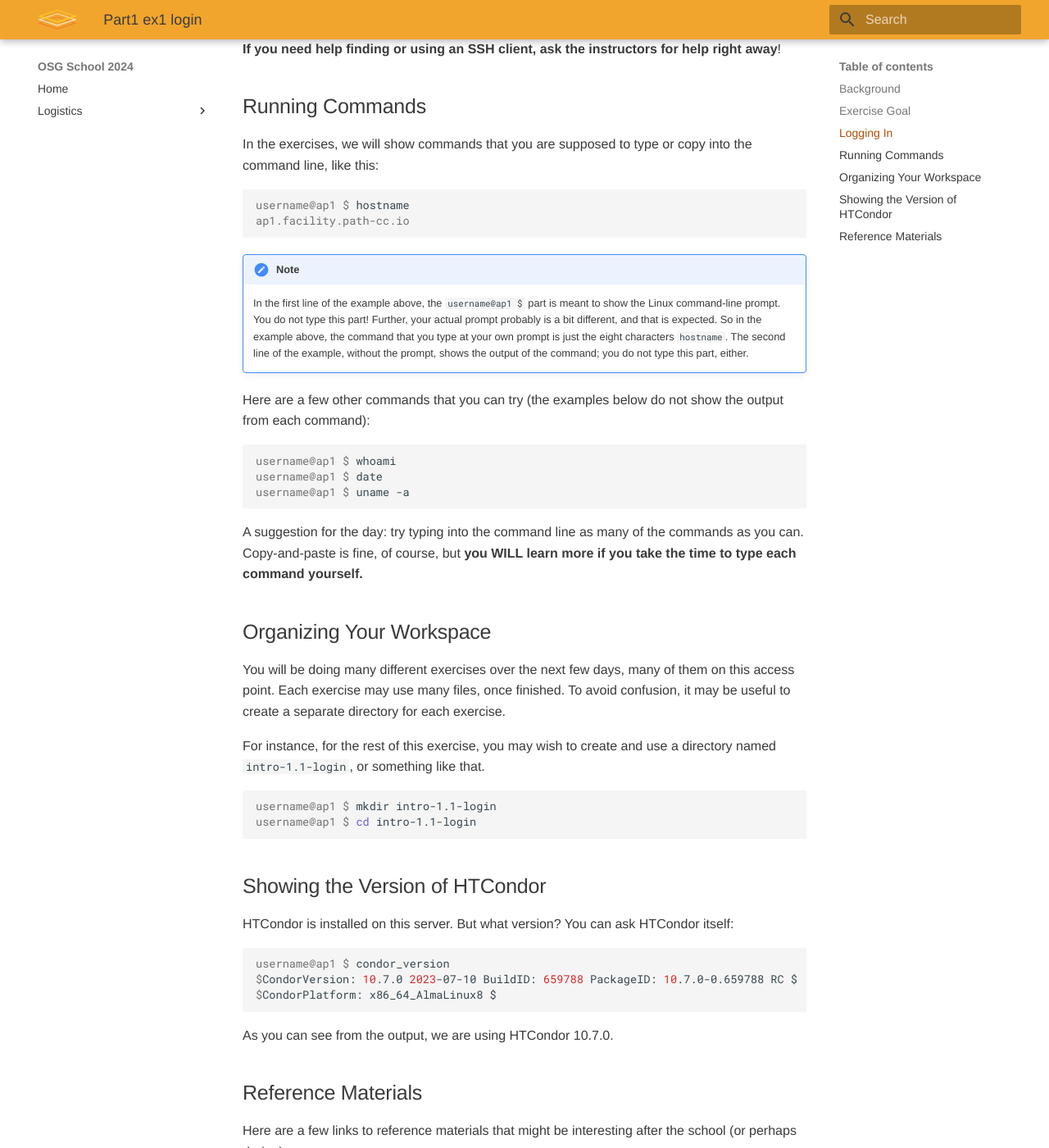
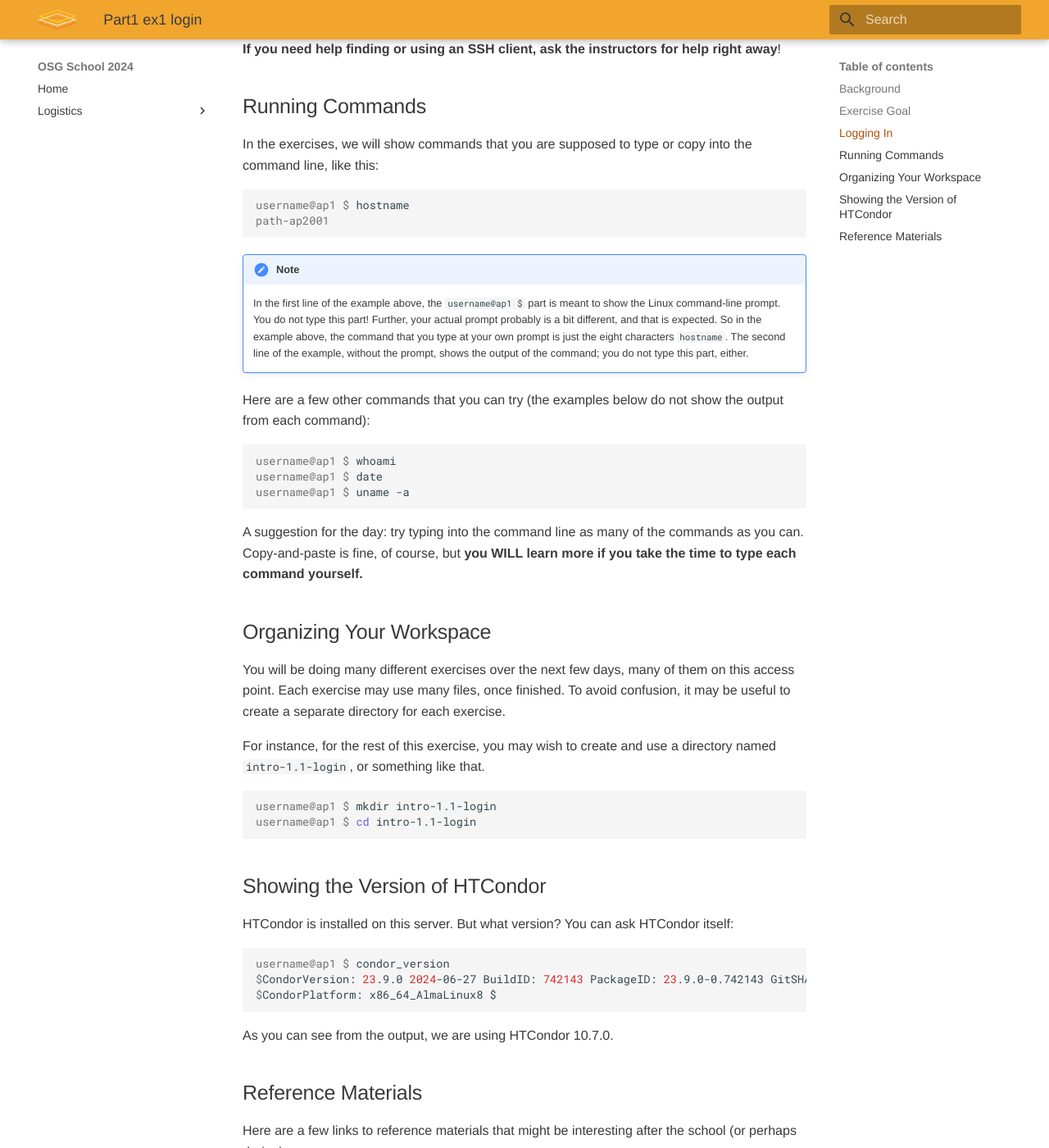
Before and after one commit to osg-htc/school-2024, an MkDocs documentation site: the page built from docs/materials/htcondor/part1-ex1-login.md, in a window 1280 px wide and 1400 px high, scrolled down 1300 px. Shown: the whole window at 82% size. Built offline with MkDocs 1.6.1 and Material for MkDocs 9.7.7, drawn with Linux system fonts in a browser that asks for light colours.

Commit message:
Update returned statements from commands

````diff
--- a/docs/materials/htcondor/part1-ex1-login.md
+++ b/docs/materials/htcondor/part1-ex1-login.md
@@ -52,7 +52,7 @@ In the exercises, we will show commands that you are supposed to type or copy in
 
 ``` console
 username@ap1 $ hostname
-ap1.facility.path-cc.io
+path-ap2001
 ```
 
 !!! note
@@ -92,7 +92,7 @@ HTCondor is installed on this server. But what version? You can ask HTCondor its
 
 ``` console
 username@ap1 $ condor_version
-$CondorVersion: 10.7.0 2023-07-10 BuildID: 659788 PackageID: 10.7.0-0.659788 RC $
+$CondorVersion: 23.9.0 2024-06-27 BuildID: 742143 PackageID: 23.9.0-0.742143 GitSHA: 68fde429 RC $
 $CondorPlatform: x86_64_AlmaLinux8 $
 ```
 
````
